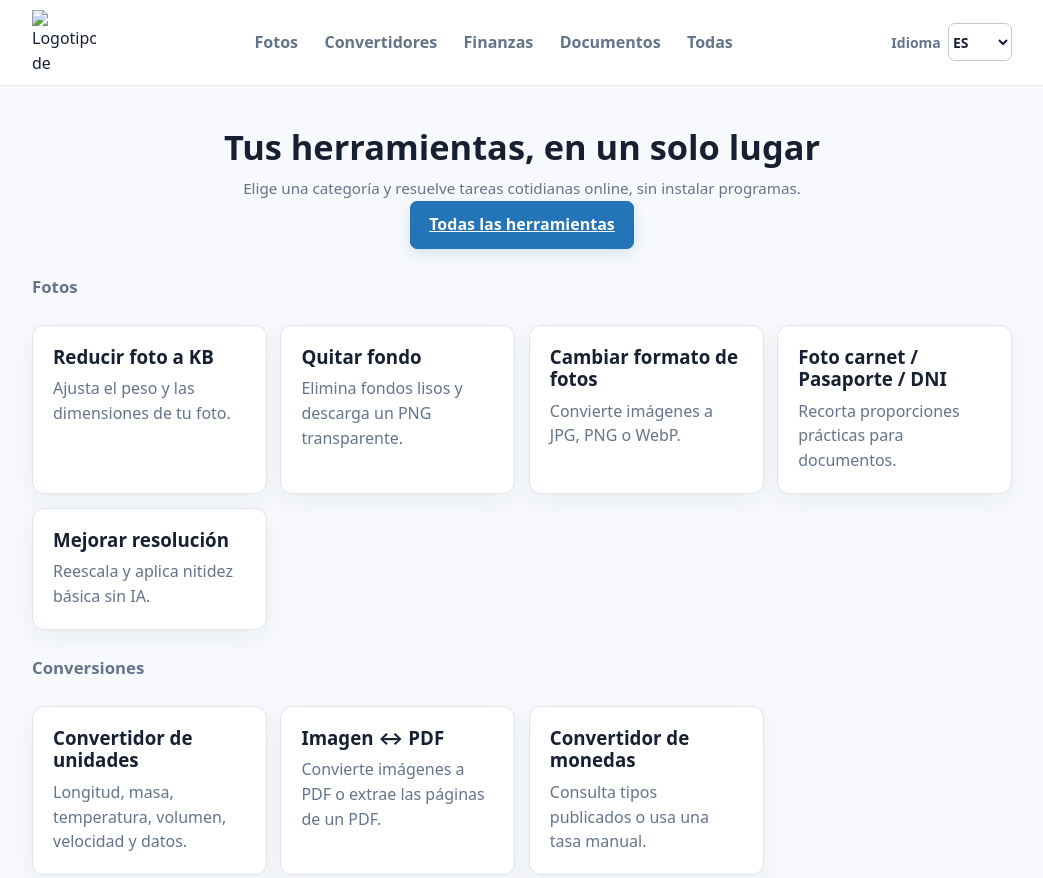
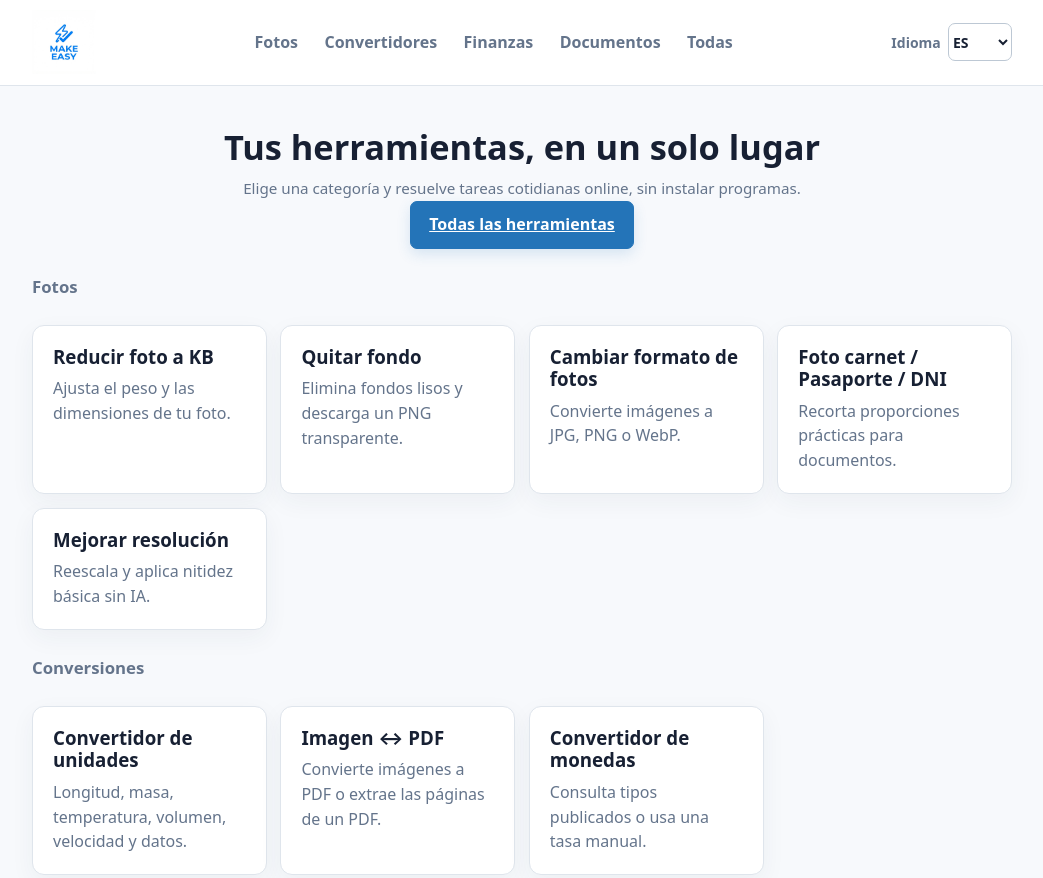
Before and after one commit to iker1818/reducir-foto-kb, a plain HTML site: page index.html in a window 1280 px wide. Shown: the top 878 px of the page, without its empty margins (118-1161 px from the left). Drawn offline with Linux system fonts and the light colour scheme.

Commit message:
Cambio imagen

```diff
--- a/index.html
+++ b/index.html
@@ -9,7 +9,7 @@
   <meta property="og:description" content="Accede rápidamente a herramientas gratuitas para fotos, conversiones, finanzas y documentos, directamente desde tu navegador." data-i18n-content="seo.homeDescription">
   <meta property="og:type" content="website">
   <meta property="og:url" content="https://hazlofacil-tools.netlify.app/">
-  <meta property="og:image" content="https://hazlofacil-tools.netlify.app/img/Gemini_Generated_Image_z8re8yz8re8yz8re.jfif">
+  <meta property="og:image" content="https://hazlofacil-tools.netlify.app/img/Logo.jfif">
   <link rel="icon" type="image/png" sizes="32x32" href="img/favicon-32.png">
   <link rel="apple-touch-icon" href="img/favicon-180.png">
   <link rel="stylesheet" href="css/styles.css">
@@ -17,7 +17,7 @@
 <body>
   <nav class="nav" aria-label="Principal">
     <div class="container nav__inner">
-      <a class="brand" href="index.html" data-i18n-aria="brand.home"><img class="brand__logo" src="img/Gemini_Generated_Image_z8re8yz8re8yz8re.jfif" alt="Logotipo de Make Easy, herramientas sencillas" data-i18n-alt="brand.logoAlt"></a>
+      <a class="brand" href="index.html" data-i18n-aria="brand.home"><img class="brand__logo" src="img/Logo.jfif" alt="Logotipo de Make Easy, herramientas sencillas" data-i18n-alt="brand.logoAlt"></a>
       <button class="nav__toggle btn btn--ghost" type="button" aria-expanded="false" aria-controls="nav-menu">Menú</button>
       <ul id="nav-menu" class="nav__menu">
         <li class="nav__item nav__item--dropdown">
```
Also changed, not shown: img/Logo.jfif (added).
